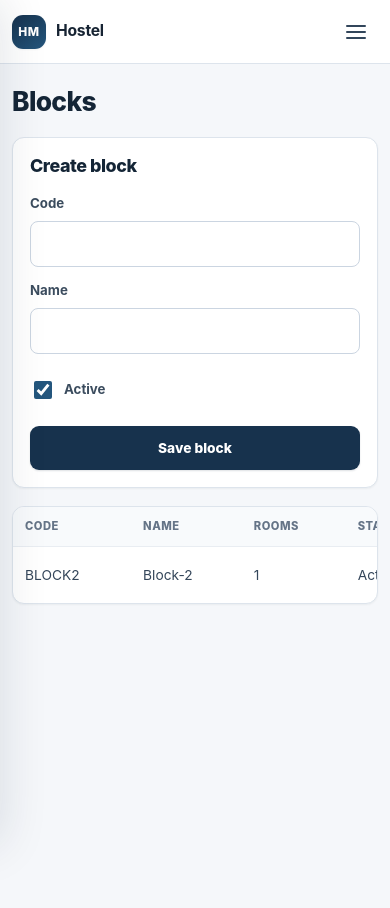
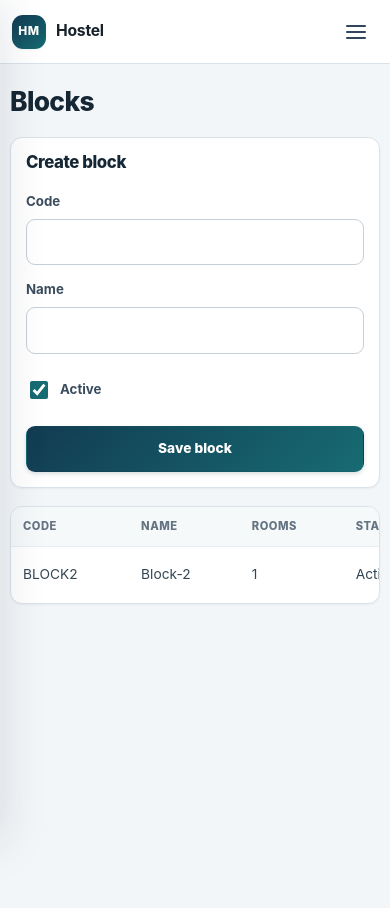
Before and after one commit to PANDATD/DES-Hostel-Mangment-, a Flask app: page /admin/blocks in a window 390 px wide. Run offline with Flask 3, Linux system fonts and the light colour scheme; a user stored in the database is signed in.

Commit message:
ui: refresh theme typography and responsive layout

```diff
--- a/app/static/app.css
+++ b/app/static/app.css
@@ -1,26 +1,29 @@
 :root {
   color-scheme: light;
-  --bg: #f5f7fa;
+  --bg: #f3f6f8;
   --surface: #ffffff;
-  --surface-subtle: #f8fafc;
-  --text: #172433;
-  --text-soft: #657487;
-  --border: #dde4ec;
-  --border-strong: #cbd5e1;
-  --brand: #17324d;
-  --brand-2: #24567d;
-  --brand-soft: #eaf2f8;
-  --success: #147a4b;
-  --success-soft: #e9f7ef;
+  --surface-subtle: #f7fafb;
+  --surface-muted: #eef3f5;
+  --text: #17212b;
+  --text-soft: #617181;
+  --text-faint: #8492a0;
+  --border: #dbe3e8;
+  --border-strong: #c5d0d8;
+  --brand: #123b52;
+  --brand-2: #176b72;
+  --brand-soft: #e6f2f1;
+  --brand-soft-2: #eef6f7;
+  --success: #18734a;
+  --success-soft: #e8f6ef;
   --danger: #b42318;
   --danger-soft: #fdf0ef;
-  --warning: #925f00;
-  --warning-soft: #fff6dc;
-  --shadow-sm: 0 1px 2px rgba(20, 34, 49, .05);
-  --shadow-md: 0 8px 28px rgba(20, 34, 49, .08);
-  --radius-sm: 8px;
+  --warning: #946200;
+  --warning-soft: #fff6df;
+  --shadow-sm: 0 1px 2px rgba(18, 37, 49, .05);
+  --shadow-md: 0 10px 30px rgba(18, 37, 49, .08);
+  --radius-sm: 9px;
   --radius: 14px;
-  --radius-lg: 20px;
+  --radius-lg: 18px;
   --sidebar: 252px;
   font-family: Inter, ui-sans-serif, system-ui, -apple-system, BlinkMacSystemFont, "Segoe UI", sans-serif;
   color: var(--text);
@@ -30,14 +33,17 @@
 
 * { box-sizing: border-box; }
 html { min-width: 320px; scroll-behavior: smooth; }
-body { margin: 0; min-height: 100vh; background: var(--bg); color: var(--text); line-height: 1.5; }
+body { margin: 0; min-height: 100vh; background: var(--bg); color: var(--text); line-height: 1.55; -webkit-font-smoothing: antialiased; text-rendering: optimizeLegibility; }
 button, input, select, textarea { font: inherit; }
 a { color: var(--brand-2); }
 a:hover { color: var(--brand); }
 button, a, input, select, textarea, summary { -webkit-tap-highlight-color: transparent; }
+button, a { touch-action: manipulation; }
 
-.skip-link { position: fixed; z-index: 9999; left: 12px; top: -80px; padding: 10px 14px; border-radius: 8px; background: var(--brand); color: #fff; text-decoration: none; }
+.skip-link { position: fixed; z-index: 9999; left: 12px; top: -80px; padding: 10px 14px; border-radius: 9px; background: var(--brand); color: #fff; text-decoration: none; box-shadow: var(--shadow-md); }
 .skip-link:focus { top: 12px; }
+:focus-visible { outline: 3px solid rgba(23, 107, 114, .32); outline-offset: 2px; }
+input:focus-visible, select:focus-visible, textarea:focus-visible { outline: none; }
 
 /* Brand and authenticated application shell */
 .brand { display: inline-flex; align-items: center; gap: 10px; color: var(--text); text-decoration: none; min-width: 0; }
@@ -83,8 +89,8 @@ button, a, input, select, textarea, summary { -webkit-tap-highlight-color: trans
 .auth-card > p:last-child { margin: 20px 0 0; text-align: center; font-size: .9rem; }
 
 /* Type and common layout */
-h1, h2, h3 { color: #142536; line-height: 1.18; letter-spacing: -.025em; }
-h1 { margin: 0 0 24px; font-size: clamp(1.65rem, 2.3vw, 2.15rem); font-weight: 820; }
+h1, h2, h3 { color: #152734; line-height: 1.18; letter-spacing: -.025em; }
+h1 { margin: 0 0 24px; font-size: clamp(1.7rem, 2.3vw, 2.2rem); font-weight: 820; }
 h2 { margin: 0 0 18px; font-size: 1.12rem; font-weight: 790; }
 h3 { margin: 18px 0 10px; font-size: .98rem; }
 p { margin-top: 0; }
@@ -99,12 +105,13 @@ p { margin-top: 0; }
 
 /* Cards and dashboard metrics */
 .card { margin-bottom: 18px; padding: 22px; border: 1px solid var(--border); border-radius: var(--radius); background: var(--surface); box-shadow: var(--shadow-sm); }
+.card:last-child { margin-bottom: 0; }
 .metrics { grid-template-columns: repeat(auto-fit, minmax(190px, 1fr)); }
 .metrics .card { min-height: 124px; display: flex; flex-direction: column; justify-content: center; gap: 6px; position: relative; overflow: hidden; }
-.metrics .card::before { content: ""; position: absolute; inset: 0 auto 0 0; width: 3px; background: #b9d1e3; }
-.metrics strong { color: #102f49; font-size: clamp(1.45rem, 2vw, 1.8rem); line-height: 1.1; letter-spacing: -.03em; }
+.metrics .card::before { content: ""; position: absolute; inset: 0 auto 0 0; width: 3px; background: linear-gradient(var(--brand-2), #76a8aa); }
+.metrics strong { color: #123b52; font-size: clamp(1.45rem, 2vw, 1.8rem); line-height: 1.1; letter-spacing: -.03em; }
 .metrics span { color: var(--text-soft); font-size: .83rem; font-weight: 620; }
-.three > div { padding: 15px 16px; border: 1px solid #e5eaf0; border-radius: 11px; background: var(--surface-subtle); color: var(--text-soft); font-size: .78rem; font-weight: 650; text-transform: uppercase; letter-spacing: .035em; }
+.three > div { padding: 15px 16px; border: 1px solid #e2e9ed; border-radius: 11px; background: var(--surface-subtle); color: var(--text-soft); font-size: .78rem; font-weight: 650; text-transform: uppercase; letter-spacing: .035em; }
 .three > div strong { display: inline-block; margin-top: 4px; color: var(--text); font-size: 1.08rem; font-weight: 800; text-transform: none; letter-spacing: -.01em; }
 
 /* Forms */
@@ -115,16 +122,16 @@ p { margin-top: 0; }
 input, select, textarea { width: 100%; min-height: 44px; padding: 10px 12px; border: 1px solid var(--border-strong); border-radius: var(--radius-sm); outline: none; background: #fff; color: var(--text); font-size: .94rem; transition: border-color .15s ease, box-shadow .15s ease, background-color .15s ease; }
 textarea { min-height: 104px; resize: vertical; line-height: 1.5; }
 input:hover, select:hover, textarea:hover { border-color: #aebdcb; }
-input:focus, select:focus, textarea:focus { border-color: #5f89aa; box-shadow: 0 0 0 3px rgba(52, 105, 146, .13); }
+input:focus, select:focus, textarea:focus { border-color: #3c8589; box-shadow: 0 0 0 3px rgba(23, 107, 114, .13); }
 input:disabled, select:disabled, textarea:disabled { background: #f1f4f7; color: #7b8794; cursor: not-allowed; }
 input[type="checkbox"], input[type="radio"] { width: 18px; min-height: 18px; accent-color: var(--brand-2); }
 .checkbox-label { min-height: 44px; flex-direction: row !important; align-items: center; justify-content: flex-start; gap: 9px !important; }
 button, input[type="submit"] { cursor: pointer; }
 .primary, .secondary, .danger { min-height: 42px; display: inline-flex; align-items: center; justify-content: center; gap: 7px; padding: 9px 14px; border: 1px solid transparent; border-radius: 9px; cursor: pointer; font-size: .86rem; font-weight: 760; line-height: 1.2; text-decoration: none; transition: transform .12s ease, background-color .15s ease, border-color .15s ease, box-shadow .15s ease; }
-.primary { background: var(--brand); color: #fff; box-shadow: 0 1px 2px rgba(14, 36, 54, .14); }
-.primary:hover { background: #102b43; color: #fff; }
+.primary { background: linear-gradient(135deg, var(--brand), var(--brand-2)); color: #fff; box-shadow: 0 2px 4px rgba(14, 52, 65, .16); }
+.primary:hover { background: linear-gradient(135deg, #0f3145, #155d63); color: #fff; box-shadow: 0 4px 12px rgba(14, 52, 65, .16); }
 .secondary { border-color: var(--border); background: #fff; color: #3c5268; }
-.secondary:hover { border-color: #b9c7d4; background: #f7f9fb; color: var(--brand); }
+.secondary:hover { border-color: #b9c7d4; background: var(--brand-soft-2); color: var(--brand); }
 .danger { background: #fff; border-color: #efc8c4; color: var(--danger); }
 .danger:hover { background: var(--danger-soft); }
 .primary:active, .secondary:active, .danger:active { transform: translateY(1px); }
@@ -133,22 +140,22 @@ button, input[type="submit"] { cursor: pointer; }
 .actions form { margin: 0; }
 
 /* Tables */
-.table-wrap { width: 100%; overflow-x: auto; overscroll-behavior-inline: contain; -webkit-overflow-scrolling: touch; }
+.table-wrap { width: 100%; overflow-x: auto; overscroll-behavior-inline: contain; -webkit-overflow-scrolling: touch; scrollbar-width: thin; }
 .card.table-wrap { padding: 0; overflow: hidden; }
 .card.table-wrap > h2 { margin: 0; padding: 21px 22px 14px; }
 .card.table-wrap > table { min-width: 700px; }
 .card .table-wrap { margin-top: 18px; border: 1px solid var(--border); border-radius: 11px; }
 table { width: 100%; border-collapse: separate; border-spacing: 0; font-size: .86rem; }
-th, td { padding: 13px 14px; border-bottom: 1px solid #e9edf2; text-align: left; vertical-align: middle; }
-th { background: #f8fafc; color: #657487; font-size: .7rem; font-weight: 800; letter-spacing: .045em; text-transform: uppercase; white-space: nowrap; }
+th, td { padding: 13px 14px; border-bottom: 1px solid #e8edef; text-align: left; vertical-align: middle; }
+th { background: #f6f9fa; color: #647482; font-size: .7rem; font-weight: 800; letter-spacing: .045em; text-transform: uppercase; white-space: nowrap; }
 tbody tr:last-child td { border-bottom: 0; }
-tbody tr:hover td { background: #fbfcfd; }
-td { color: #34465a; }
+tbody tr:hover td { background: #fbfdfd; }
+td { color: #344654; }
 
 /* Status, feedback, disclosure */
 .badge { display: inline-flex; align-items: center; min-height: 28px; padding: 4px 9px; border-radius: 999px; background: #eef2f5; color: #536474; font-size: .7rem; font-weight: 800; letter-spacing: .02em; white-space: nowrap; }
 .status-open, .status-pending, .status-unpaid, .status-partial { background: var(--warning-soft); color: var(--warning); }
-.status-in-progress { background: #eaf2fa; color: #245d89; }
+.status-in-progress { background: #eaf4f5; color: #24636a; }
 .status-resolved, .status-paid { background: var(--success-soft); color: var(--success); }
 .flash { margin-bottom: 18px; padding: 13px 15px; border: 1px solid transparent; border-radius: 10px; font-size: .88rem; font-weight: 620; }
 .flash.success { border-color: #c8ead8; background: var(--success-soft); color: #12633e; }
@@ -176,7 +183,7 @@ details.card > form { padding: 22px; }
 
 @media (max-width: 899px) {
   body.authenticated { padding-top: 64px; }
-  .mobile-header { position: fixed; inset: 0 0 auto 0; z-index: 35; height: 64px; display: flex; align-items: center; justify-content: space-between; padding: 0 18px; border-bottom: 1px solid var(--border); background: rgba(255,255,255,.96); backdrop-filter: blur(12px); }
+  .mobile-header { position: fixed; inset: 0 0 auto 0; z-index: 35; height: calc(64px + env(safe-area-inset-top)); display: flex; align-items: center; justify-content: space-between; padding: env(safe-area-inset-top) 18px 0; border-bottom: 1px solid var(--border); background: rgba(255,255,255,.98); }
   .mobile-header .brand-mark { width: 34px; height: 34px; flex-basis: 34px; }
   .menu-toggle { width: 44px; height: 44px; display: grid; place-content: center; gap: 4px; padding: 0; border: 0; border-radius: 10px; background: transparent; cursor: pointer; }
   .menu-toggle:hover { background: var(--surface-subtle); }
@@ -202,7 +209,8 @@ details.card > form { padding: 22px; }
   .guest-main { padding-top: 10px; }
   .auth-card { margin-top: 3vh; padding: 22px 18px; }
   .content-inner { width: min(100% - 24px, 1180px); padding-top: 22px; }
-  h1 { margin-bottom: 20px; }
+  h1 { margin-bottom: 20px; font-size: 1.65rem; }
+  h2 { font-size: 1.05rem; }
   .card { padding: 17px; border-radius: 12px; }
   .metrics { grid-template-columns: repeat(2, minmax(0, 1fr)); gap: 10px; }
   .metrics .card { min-height: 106px; margin-bottom: 0; padding: 15px; }
@@ -213,10 +221,10 @@ details.card > form { padding: 22px; }
   .row-between { flex-direction: column; gap: 10px; }
   .form-grid { grid-template-columns: 1fr; gap: 14px; }
   .wide { grid-column: auto; }
-  input, select, textarea { font-size: 16px; }
+  input, select, textarea { min-height: 46px; font-size: 16px; }
   .form-grid > div:last-child { display: flex; flex-wrap: wrap; gap: 8px; }
   .form-grid > div:last-child .primary { flex: 1 1 150px; }
-  .primary:not(.small), .secondary:not(.small), .danger:not(.small) { min-height: 44px; }
+  .primary:not(.small), .secondary:not(.small), .danger:not(.small) { min-height: 46px; }
   .actions { align-items: stretch; }
   .actions > a, .actions > form { flex: 1 1 auto; }
   .actions form > button { width: 100%; }
@@ -232,8 +240,10 @@ details.card > form { padding: 22px; }
 @media (max-width: 390px) {
   .mobile-header { padding-inline: 12px; }
   .brand-text small { display: none; }
+  .content-inner { width: min(100% - 20px, 1180px); }
   .metrics { grid-template-columns: 1fr 1fr; }
   .metrics .card { min-height: 98px; }
+  .card { padding: 15px; }
 }
 
 @media (prefers-reduced-motion: reduce) {
```
Also changed, not shown: other parts of app/static/app.css (+13 -13 lines).
